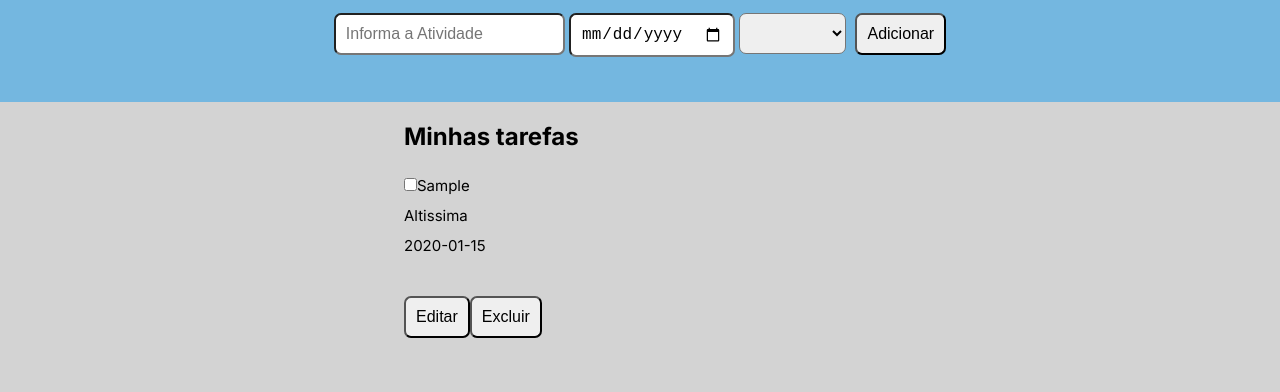
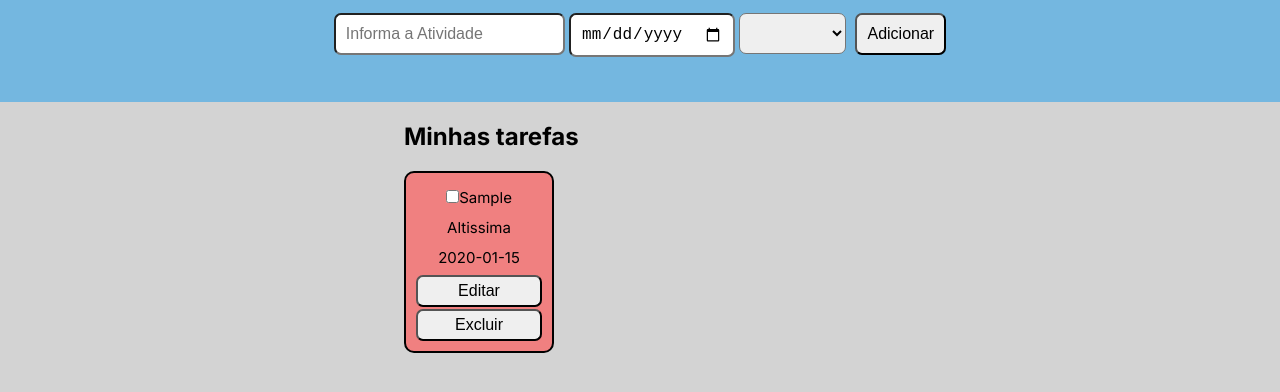
Before and after one commit to Gsantos99/poloTech-modulo3-POO, a website with bundled scripts: page 3-todo-list/index.html in a window 1280 px wide. Both pictures are taken after typing "Sample", "2020-01-15" into the empty fields and a click on the button "Adicionar". Shown: the part 112-504 px from the top of the page. Built offline with nearby package versions, Linux system fonts and the light colour scheme.

Commit message:
Adicionando estilos para as tarefas

```diff
--- a/3-todo-list/assets/classes/item.js
+++ b/3-todo-list/assets/classes/item.js
@@ -1,31 +1,16 @@
-// item1 = new Item('Fazer atividade', '2023-02-06', 'alta'); item2 = new Item('Ler um livro', '2023-02-06', 'normal'); item3 = new Item('Jogar Pokemon', '2023-02-06', 'altissima'); item4 = new Item('Assistir Pokemon', '2023-02-06', 'baixa');
-
-// lista = [item1, item2, item3, item4];
-
-// item1.editar('Fazer nova atividade', '2023-02-25', 'baixa'); item2.deletar(); item3.marcar(); item5 = new Item('Assistir Pokemon', '2023-02-06', 'baixa'); lista.adicionar(item5);
-
-// Todo List métodos
-
-// Adicionar atividades
-
-// Deletar atividades
-
-// Editar atividades
-
-// Marcar atividades (concluida/nao-concluida)
-
-// Plus: tag prioridade (baixa, normal, alta, altissima)
 
 export class Item {
   descricao
   data
   prioridade
   id
+  concluida
 
   constructor(descricao, data, prioridade) {
     this.descricao = descricao
     this.data = data
     this.prioridade = prioridade
     this.id = Math.floor(Math.random() * 987654 * descricao.length + 1)
+    this.concluida = false
   }
 }
--- a/3-todo-list/assets/style/style.css
+++ b/3-todo-list/assets/style/style.css
@@ -36,12 +36,20 @@ form button {
 
 /* Container principal  */
 .container {
+
   margin: 0 auto;
   height: 500px;
   width: 100;
   max-width: 40vw;
   margin: 0 auto;
   padding: 20px;
+}
+
+.lista-de-tarefas {
+ display: flex;
+ flex-direction: row;
+ flex-wrap: wrap;
+ gap:10px;
 }
 
 .container h3 {
@@ -54,6 +62,26 @@ form button {
   list-style: none;
 }
 
+.tarefa {
+  width: 150px;
+  border: solid 2px;
+  border-radius: 10px;
+  padding: 10px;
+  text-align: center;
+ background-color: lightcoral;
+ display: flex;
+ flex-direction: column;
+
+}
+
+.btnTarefa {
+  margin-top: 2px;
+  padding: 5px
+}
+
+
+
+
 
 /* Icone do título */
 .material-symbols-outlined {
--- a/3-todo-list/main.js
+++ b/3-todo-list/main.js
@@ -77,6 +77,7 @@ function limparForm() {
 }
 
 function editarTarefa(id) {
+  // TODO Impedir duplicidade de btns
   // Criando Btn Atualizar
   const btnAtualizar = document.createElement('button')
   btnAtualizar.innerText = 'Atualizar'
@@ -152,6 +153,7 @@ function renderTarefa(descricao, data, prioridade, id) {
 
   // 1 - Nova tarefa com ID único
   let novaTarefa = document.createElement('li')
+  novaTarefa.setAttribute('class', 'tarefa')
   novaTarefa.id = `item:${id}`
 
   // 2 - Cria elementos que compõem a tarefa! (li)
@@ -180,6 +182,7 @@ function renderTarefa(descricao, data, prioridade, id) {
 
   // Botões e escutadores!
   const btnEditar = document.createElement('button')
+  btnEditar.setAttribute('class', 'btnTarefa')
   btnEditar.innerText = 'Editar'
 
   btnEditar.addEventListener('click', () => {
@@ -187,6 +190,7 @@ function renderTarefa(descricao, data, prioridade, id) {
   })
 
   const btnExcluir = document.createElement('button')
+  btnExcluir.setAttribute('class', 'btnTarefa')
   btnExcluir.innerText = 'Excluir'
 
   btnExcluir.addEventListener('click', () => {
@@ -205,3 +209,12 @@ function renderTarefa(descricao, data, prioridade, id) {
 }
 
 carregarTarefas() // Carrega as tarefas na página
+
+document.addEventListener('click', e => {
+  let el = e.target.type
+  console.log(el)
+
+  if (el === 'checkbox') {
+    console.log('tarefa concluida')
+  }
+})
```
Also changed, not shown: 3-todo-list/index.html (+8 -5 lines).
